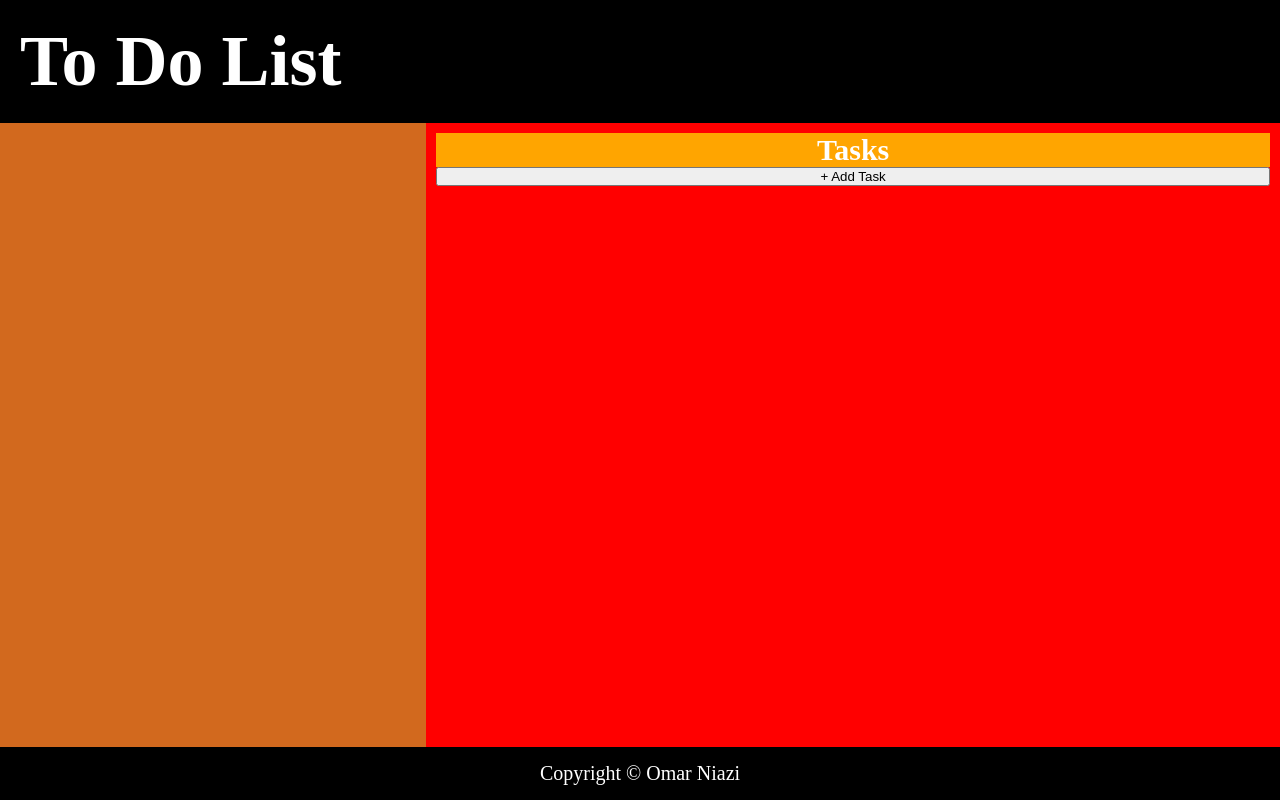
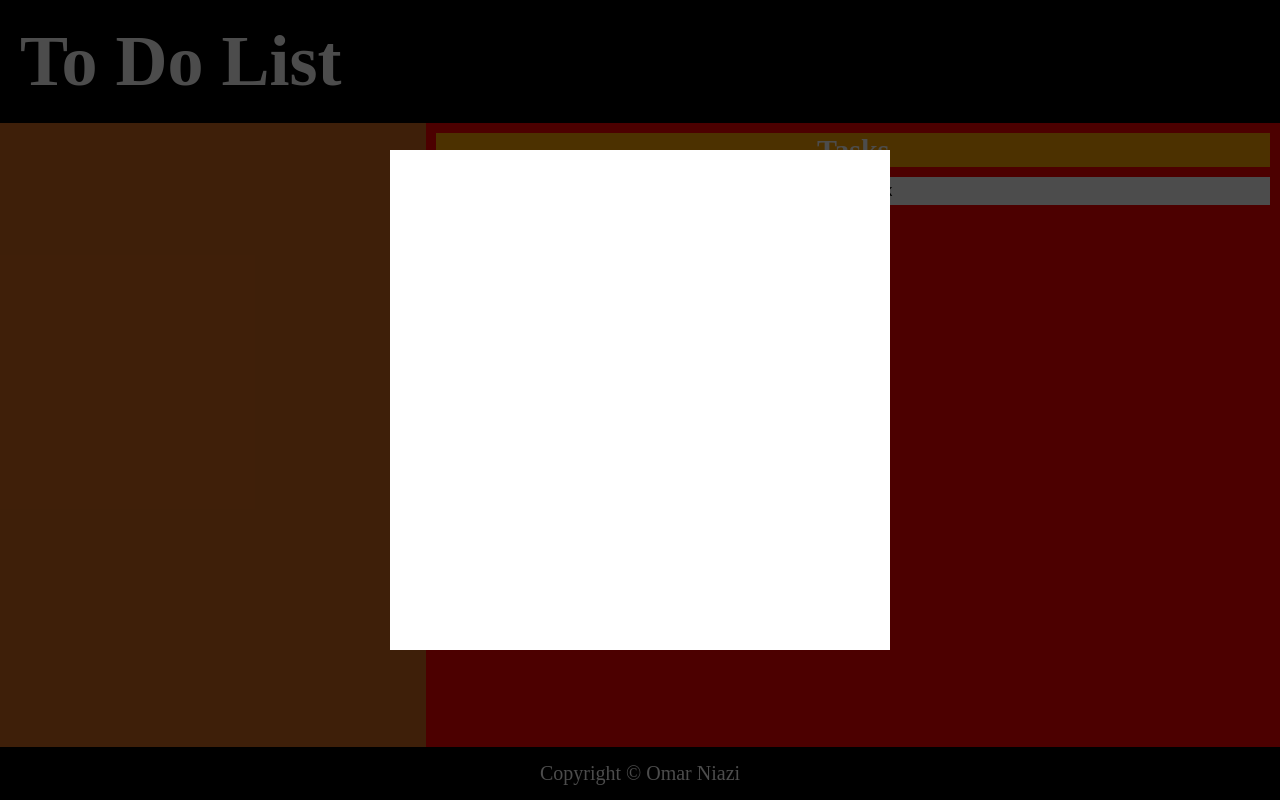
Before and after one commit to Adaminite/to-do-list, a website built with webpack: page dist/index.html in a window 1280 px wide. Both pictures are taken after a click on the button "+ Add Task". Built offline with nearby package versions, Linux system fonts and the light colour scheme.

Commit message:
Add styling for modal

```diff
--- a/styles/style.css
+++ b/styles/style.css
@@ -64,3 +64,49 @@ body{
     font-size: 30px;
     text-align: center;
 }
+
+#add-btn{
+
+    background-color: white;
+    color: black;
+    font-size: 16px;
+    padding-top: 5px;
+    padding-bottom: 5px;
+
+    margin-top: 10px;
+
+    border: 0;
+}
+
+
+/* Pop-up modal */
+#task-modal{
+
+    display: flex;
+
+    display: none;
+
+    z-index: 1;
+
+    position: absolute;
+
+    top: 0;
+    width: 100%;
+    height: 100%;
+
+    background-color: rgba(0,0,0,0.7);
+
+    align-items: center;
+    justify-content: center;
+
+}
+
+#task-modal-content{
+
+    background-color: white;
+
+    width: 500px;
+    height: 500px;
+
+
+}
```
